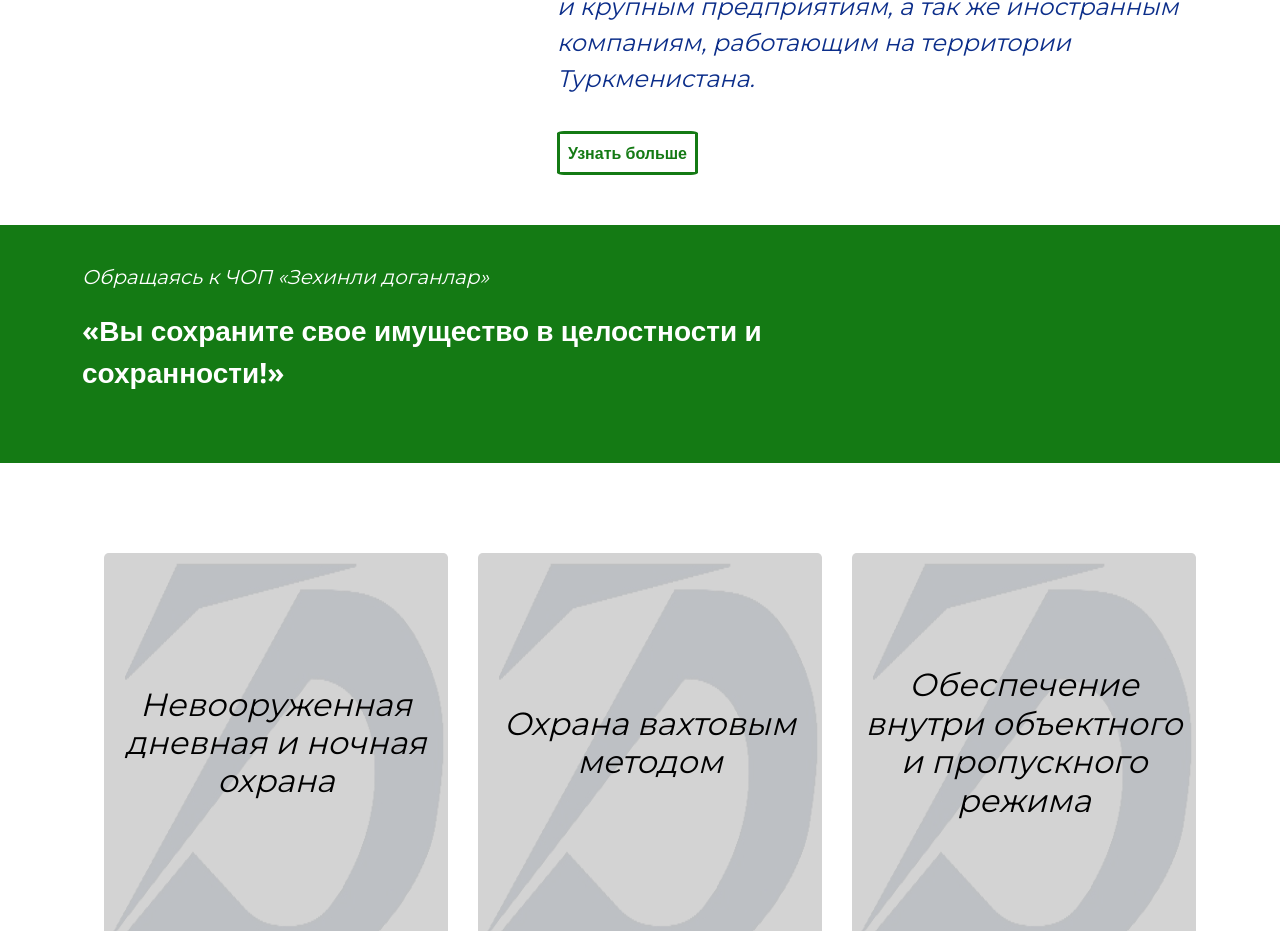
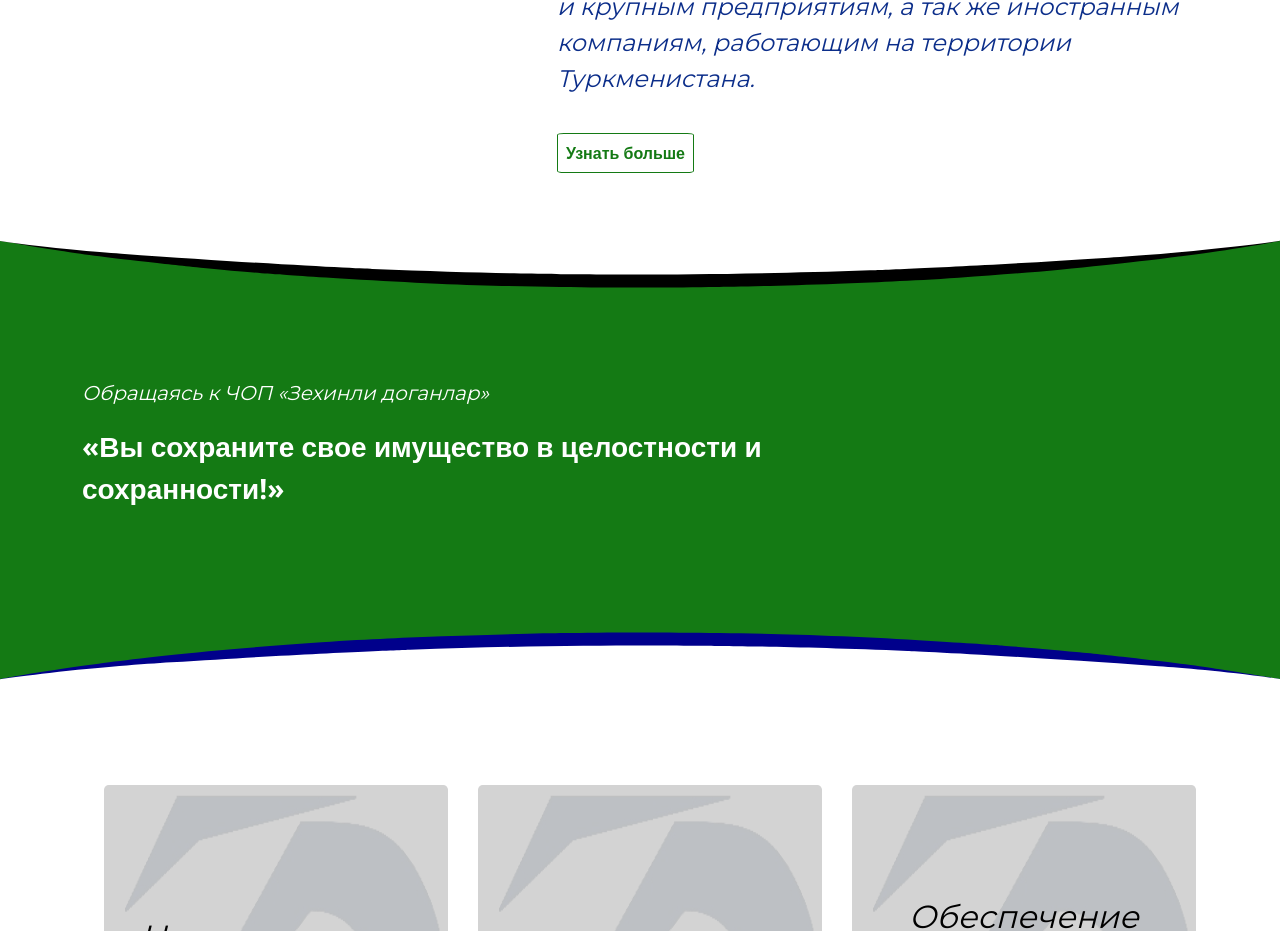
Before and after one commit to EzizK/ZD, a plain HTML site: page index.html in a window 1280 px wide. Shown: the part 1310-2241 px from the top of the page. Drawn offline with nearby package versions, Linux system fonts and the light colour scheme.

```diff
--- a/assets/css/style.css
+++ b/assets/css/style.css
@@ -1487,7 +1487,7 @@ margin-left: 2rem;
 
 .learnmore {
   padding: 0.5rem;
-  border: 3px solid #147a14;
+  border: 1px solid #147a14;
   height: fit-content;
   background-color: #fff;
   width: 100%;
@@ -1498,7 +1498,7 @@ margin-left: 2rem;
 }
 
 .learnmore:hover {
-  border: 3px solid #147a14;
+  border: 1px solid #147a14;
   background-color: #147a14;
   color: #fff;
 }
--- a/index.html
+++ b/index.html
@@ -138,7 +138,7 @@
 
 
         <!-- ======= Call To Action Section 1 ======= -->
-        <!-- <div class="shape">
+        <div class="shape">
           <div class="shape-divider" style="height: 116px;">
             <svg version="1.1" xmlns="http://www.w3.org/2000/svg" xmlns:xlink="http://www.w3.org/1999/xlink" x="0px" y="0px" viewBox="0 0 1920 116" preserveAspectRatio="xMinYMin">
               <path class="custom-svg-fill-color-tertiary-darken" d="M0,24c2.86,0.42,7.41,1.1,13,2c6.13,0.98,10.67,1.77,12,2c11.67,2.01,42.24,7.05,68,11
@@ -151,7 +151,7 @@
                 c33.26-3.78,60.85-7.38,80-10c0-9.01,0-18.01,0-27.02c-644,0-1288,0-1932,0C-6.33,4.99-6.67,13.99-7,23z"></path>
             </svg>
           </div>
-        </div> -->
+        </div>
         <section id="call-to-action">
           <!-- <img src="assets/img/hero-carousel/1.jpg" alt=""> -->
             <div class="container" data-aos="zoom-out">
@@ -163,7 +163,7 @@
               </div>
             </div>
         </section><!-- End Call To Action Section -->
-        <!-- <div class="shape2">
+        <div class="shape2">
           <div class="shape-divider" style="height: 116px;">
             <svg version="1.1" xmlns="http://www.w3.org/2000/svg" xmlns:xlink="http://www.w3.org/1999/xlink" x="0px" y="0px" viewBox="0 0 1920 116" preserveAspectRatio="xMinYMin">
               <path class="custom-svg-fill-color-tertiary-darken" d="M0,24c2.86,0.42,7.41,1.1,13,2c6.13,0.98,10.67,1.77,12,2c11.67,2.01,42.24,7.05,68,11
@@ -176,7 +176,7 @@
                 c33.26-3.78,60.85-7.38,80-10c0-9.01,0-18.01,0-27.02c-644,0-1288,0-1932,0C-6.33,4.99-6.67,13.99-7,23z"></path>
             </svg>
           </div>
-        </div> -->
+        </div>
 
 
     <!-- ======= Services Section ======= -->
```
Also changed, not shown: 2 other files.
